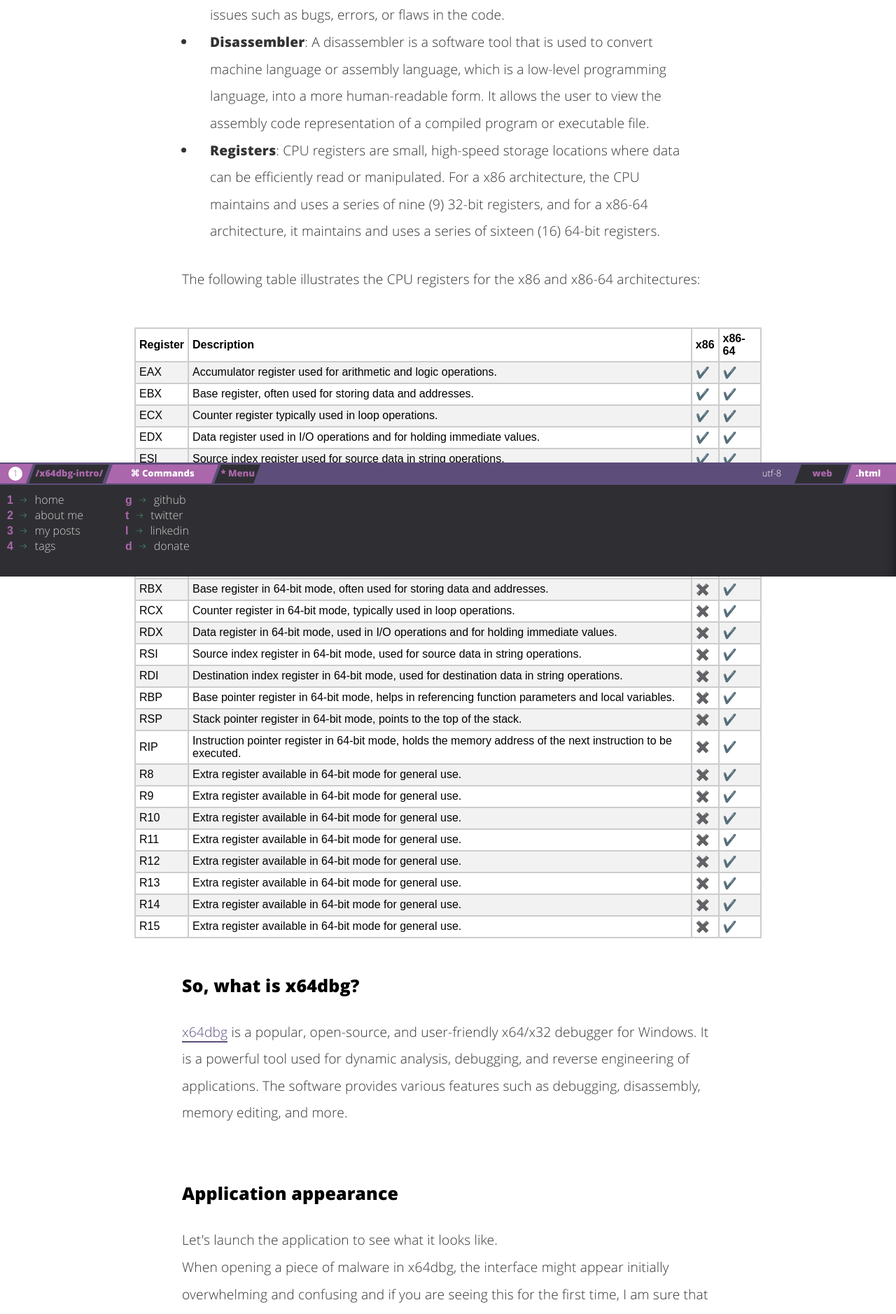
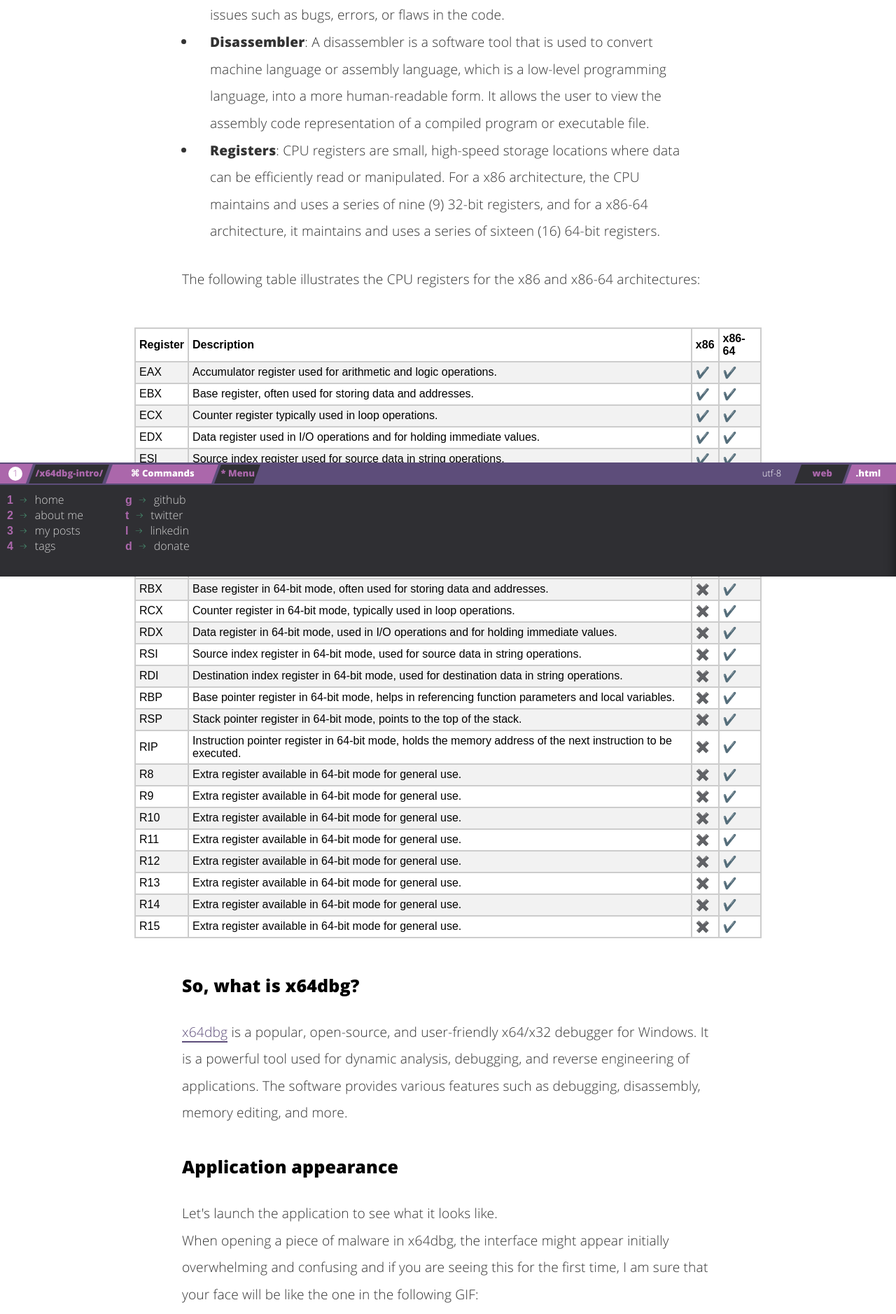
Before and after one commit to nickvourd/nickvourd.github.io, a Jekyll site: the page built from _posts/2023-10-18-x64dbg-intro.md, in a window 1280 px wide. Shown: the part 976-2854 px from the top of the page at 70% size. Built offline with Jekyll 4.4.1, drawn with Linux system fonts in a browser that asks for light colours.

Commit message:
Edit 2023-10-18 x64dbg (My first baby steps)

```diff
--- a/_posts/2023-10-18-x64dbg-intro.md
+++ b/_posts/2023-10-18-x64dbg-intro.md
@@ -322,7 +322,7 @@
 
 <h3>So, what is x64dbg?</h3>
 
-<p><a href="https://x64dbg.com">x64dbg</a> is a popular, open-source, and user-friendly x64/x32 debugger for Windows. It is a powerful tool used for dynamic analysis, debugging, and reverse engineering of applications. The software provides various features such as debugging, disassembly, memory editing, and more.</p><br /><br />
+<p><a href="https://x64dbg.com">x64dbg</a> is a popular, open-source, and user-friendly x64/x32 debugger for Windows. It is a powerful tool used for dynamic analysis, debugging, and reverse engineering of applications. The software provides various features such as debugging, disassembly, memory editing, and more.</p><br />
 
 <h3>Application appearance</h3>
 
```
